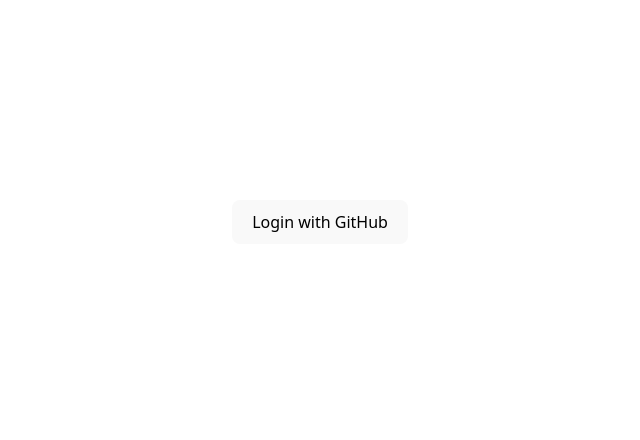
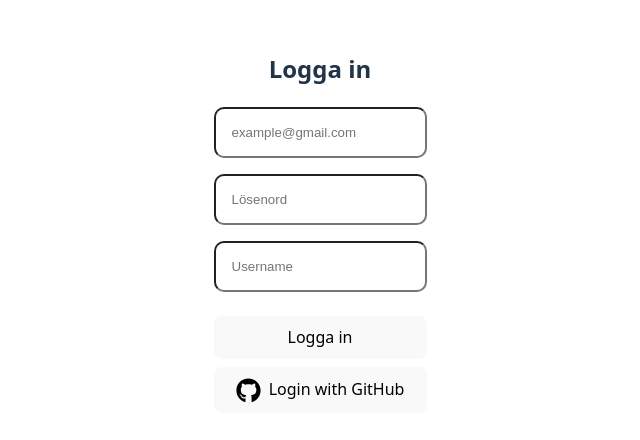
Before and after one commit to mapg23/v-team, a React (Vite) app in the folder admin-client/: page / in a window 1280 px wide. Shown: the part 178-618 px from the top of the page, without its empty margins (320-960 px from the left). Built offline with nearby package versions, Linux system fonts and the light colour scheme; no server answers.

Commit message:
Add loginform and GitHub icon

```diff
--- a/admin-client/src/components/auth/LoginWithGithub.jsx
+++ b/admin-client/src/components/auth/LoginWithGithub.jsx
@@ -1,6 +1,8 @@
 import { generateRandomString, createPKCE } from "services/crypto";
 const clientId = import.meta.env.VITE_GITHUB_CLIENT_ID;
 const redirectUri = "http://localhost:5173/login/github/callback";
+import { FaGithub } from "react-icons/fa";
+import btnstyle from "../button/Button.module.css";
 
 
 export default function LoginWithGithub() {
@@ -42,5 +44,9 @@
     window.location.href = `https://github.com/login/oauth/authorize?${params}`;
   }
 
-  return <button onClick={login}>Login with GitHub</button>;
+  return (
+    <button
+      onClick={login}><FaGithub size={25}/> Login with GitHub
+    </button>
+  );
 }
--- a/admin-client/src/components/button/Button.module.css
+++ b/admin-client/src/components/button/Button.module.css
@@ -1,13 +1,18 @@
 .btn {
-  background-color: transparent;
+  /* background-color: transparent; */
   border-radius: 10px;
   border: 1px solid grey;
   padding: 0.5rem;
   color: white;
   font-size: 1.2rem;
   width: 100%;
+  display: flex;
+  gap: 0.5rem;
+  justify-content: center;
 }
 
 .delete:hover {
   background-color: red;
 }
+
+.btn:hover {}
--- a/admin-client/src/components/forms/Form.module.css
+++ b/admin-client/src/components/forms/Form.module.css
@@ -16,3 +16,11 @@
 .info {
   color: lightskyblue
 }
+
+.errorDiv {
+  background-color: rgba(247, 90, 90, 0.998);
+  width: 100%;
+  padding: 1rem;
+  margin-bottom: 0.5rem;
+  border-radius: 10px;
+}
--- a/admin-client/src/components/forms/LoginForm.jsx
+++ b/admin-client/src/components/forms/LoginForm.jsx
@@ -13,6 +13,7 @@
 export default function LoginForm({ onFormSubmit }) {
   const [email, setEmail] = useState("");
   const [password, setPassword] = useState("");
+  const [username, setUsername] = useState("");
 
   /**
    * Call parent function onSubmit
@@ -20,19 +21,26 @@
    * @param {Event} e
    */
   function handleSubmit(e) {
-    console.log("handlesubmit called");
     e.preventDefault();
-    onFormSubmit({ email, password });
+    onFormSubmit({ email, password, username });
+    // Reset input
+    resetInput();
+  }
+
+  /**
+   * Reset all user input
+   */
+  function resetInput() {
+    setEmail("");
+    setUsername("");
+    setPassword("");
   }
 
   return (
     <form onSubmit={handleSubmit} className={formstyle.form}>
-      <h2>Logga in</h2>
-
-      {/* {error && <p style={{ color: "red" }}>{error}</p>} */}
 
       <input
-        // type="email"
+        type="email"
         placeholder="example@gmail.com"
         value={email} // use for validation
         onChange={(e) => setEmail(e.target.value)}
@@ -40,14 +48,22 @@
       />
 
       <input
-        // type="password"
+        type="password"
         placeholder="Lösenord"
         value={password} // use for validation
         onChange={(e) => setPassword(e.target.value)}
         className={inputstyle.input}
       />
 
-      <button type="submit" className={btnstyle.btn}>
+      <input
+        type="text"
+        placeholder="Username"
+        value={username} // use for validation
+        onChange={(e) => setUsername(e.target.value)}
+        className={inputstyle.input}
+      />
+
+      <button type="submit">
         Logga in
       </button>
     </form>
--- a/admin-client/src/index.css
+++ b/admin-client/src/index.css
@@ -48,6 +48,12 @@
   background-color: #1a1a1a;
   cursor: pointer;
   transition: border-color 0.25s;
+  width: 100%;
+  display: flex;
+  justify-content: center;
+  vertical-align: center;
+  gap: 0.5rem;
+  margin-top: 0.5rem;
 }
 button:hover {
   border-color: #646cff;
--- a/admin-client/src/services/auth.jsx
+++ b/admin-client/src/services/auth.jsx
@@ -8,17 +8,19 @@
   /**
    * Login user
    * Return status 200 if success
+   * @param {string} email
    * @param {string} username
    * @param {string} password
    */
-  login: async function login({ email, password }) {
+  login: async function login({ email, password, username }) {
     const userObject = {
       email: `${email}`,
       password: `${password}`,
+      username: `${username}`
     };
 
     try {
-      const response = await fetch(`${API}/login`, {
+      const response = await fetch(`${API}/auth/login`, {
         body: JSON.stringify(userObject),
         method: "POST",
         headers: {
@@ -26,17 +28,16 @@
         },
       });
 
-      if (!response.ok) {
-        throw new Error(
-          `HTTP error on fetchDocuments! Status: ${response.status}`
-        );
-      }
+      // if (!response.ok) {
+      //   throw new Error(
+      //     `HTTP error on Login! Status: ${response.status}`
+      //   );
+      // }
 
-      const responseData = await response.json();
-      return responseData;
+      return await response.json();
     } catch (error) {
-      console.error("fetchDocuments error:", error);
-      return [];
+      console.error("Login error:", error);
+      return {error: "Invalid credentials"};
     }
   },
 
--- a/admin-client/src/views/auth/LoginView.jsx
+++ b/admin-client/src/views/auth/LoginView.jsx
@@ -1,20 +1,31 @@
-// import { useNavigate } from "react-router-dom";
-// import LoginForm from "components/forms/LoginForm"
-// import authService from "services/auth"
+import { useNavigate } from "react-router-dom";
+import LoginForm from "components/forms/LoginForm"
+import authService from "services/auth"
 import LoginWithGithub from "../../components/auth/LoginWithGithub";
+import { useState } from "react";
+import formstyle from "../../components/forms/Form.module.css"
 
 export default function LoginView() {
-  // const navigate = useNavigate(); // redirect på React vis
+  const navigate = useNavigate(); // redirect på React vis
+  const [loginMessage, setLoginMessage] = useState("");
 
-  // async function handleLogin({email, password}) {
-  //   console.log("haneLogin in loginView")
-  //   const success = await authService.login({email, password});
+  async function handleLogin({email, password, username}) {
+    const response = await authService.login({email, password, username});
+    if (!response.error) {
+      navigate("/home"); // Redirect!
+    }
+    setLoginMessage(response.error);
+  }
 
-  //   if (success) {
-  //     navigate("/home"); // Redirect!
-  //   }
-  // }
-
-  // return <LoginForm onFormSubmit={handleLogin} />;
-  return <LoginWithGithub></LoginWithGithub>;
+  return (
+    <>
+      <h2>Logga in</h2>
+      <div className={loginMessage ? formstyle.errorDiv : ""}>
+        <span>{loginMessage}</span>
+      </div>
+      <LoginForm onFormSubmit={handleLogin}></LoginForm>
+      {/* <br /> */}
+      <LoginWithGithub></LoginWithGithub>
+    </>
+  );
 }
```
